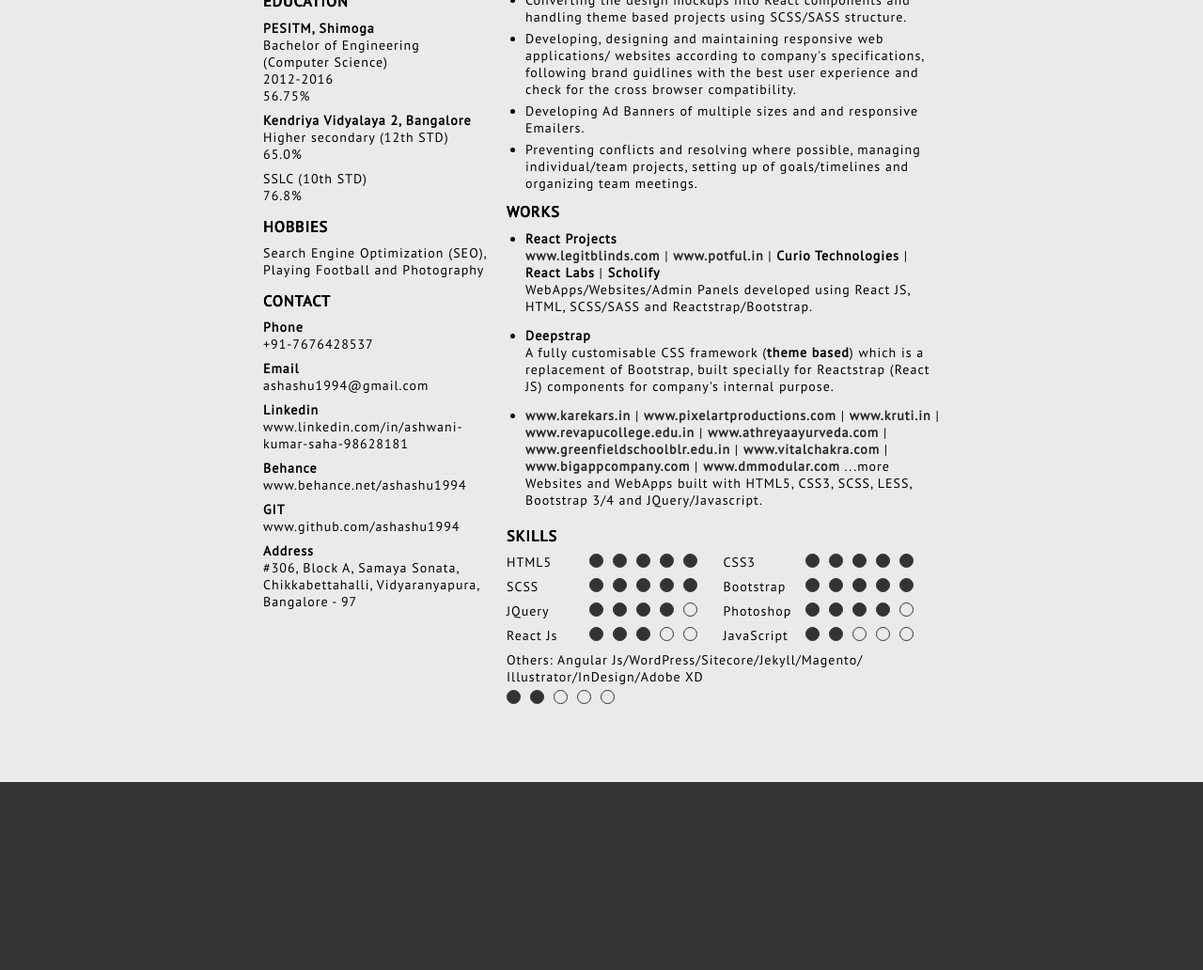
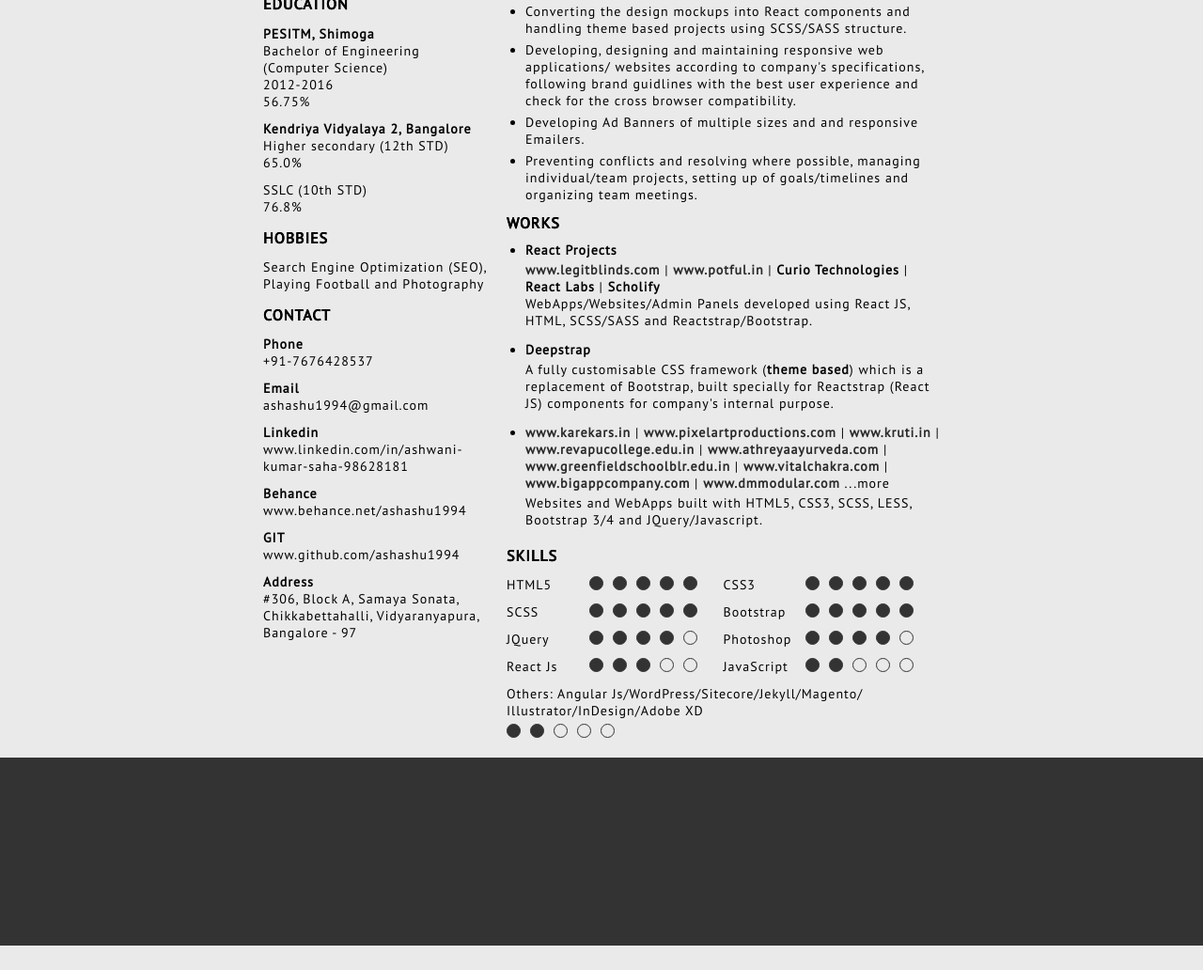
Before and after one commit to ashashu1994/resume, a plain HTML site: page index.html in a window 1280 px wide. Shown: the part 306-1338 px from the top of the page at 94% size. After the commit the page ends 1312 px from the top, so only its background shows below. Drawn offline with Linux system fonts and the light colour scheme.

Commit message:
Update index.html

```diff
--- a/index.html
+++ b/index.html
@@ -186,7 +186,7 @@
       }
 
       .content {
-        padding: 22px 0;
+        padding: 22px 0 10px;
       }
 
       .content-left {
@@ -211,7 +211,7 @@
 
       p {
         font-size: 14px;
-        padding: 0px 0 8px;
+        padding: 3px 0 8px;
       }
 
       ul {
@@ -450,7 +450,7 @@
           <div style="clear:both"></div>
         </div>
       </div>
-      <div style="margin:50px 0 0;height:200px;background:#333333"></div>
+      <div style="margin:0px 0 0;height:200px;background:#333333"></div>
     </div>
   </body>
 </html>
```
